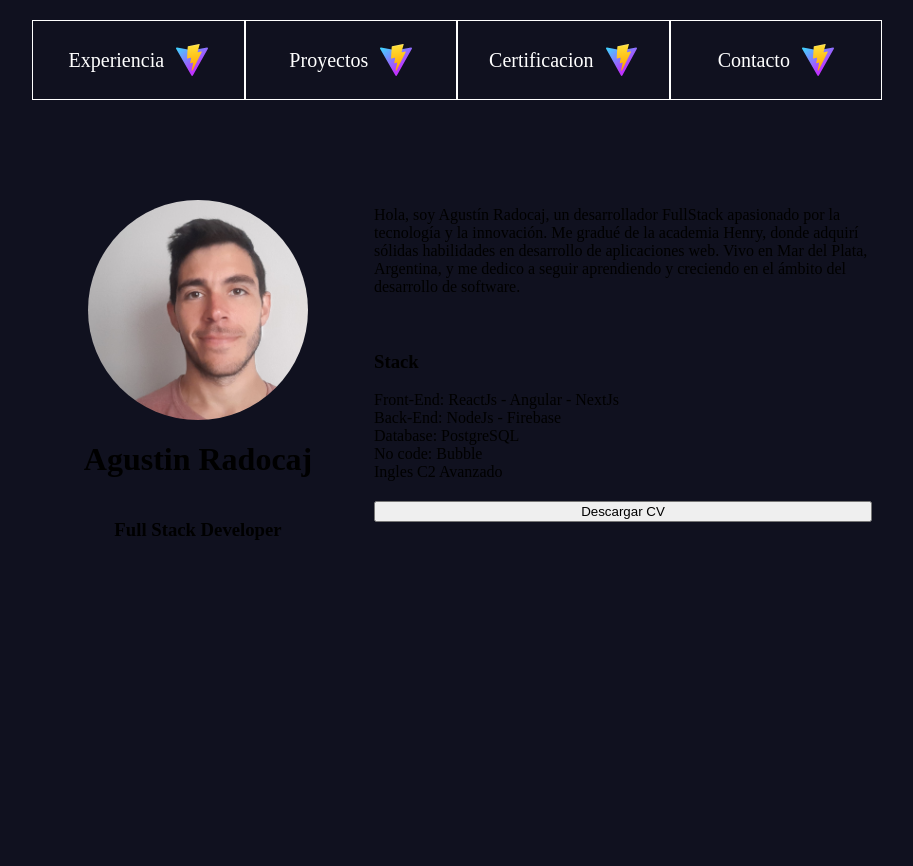
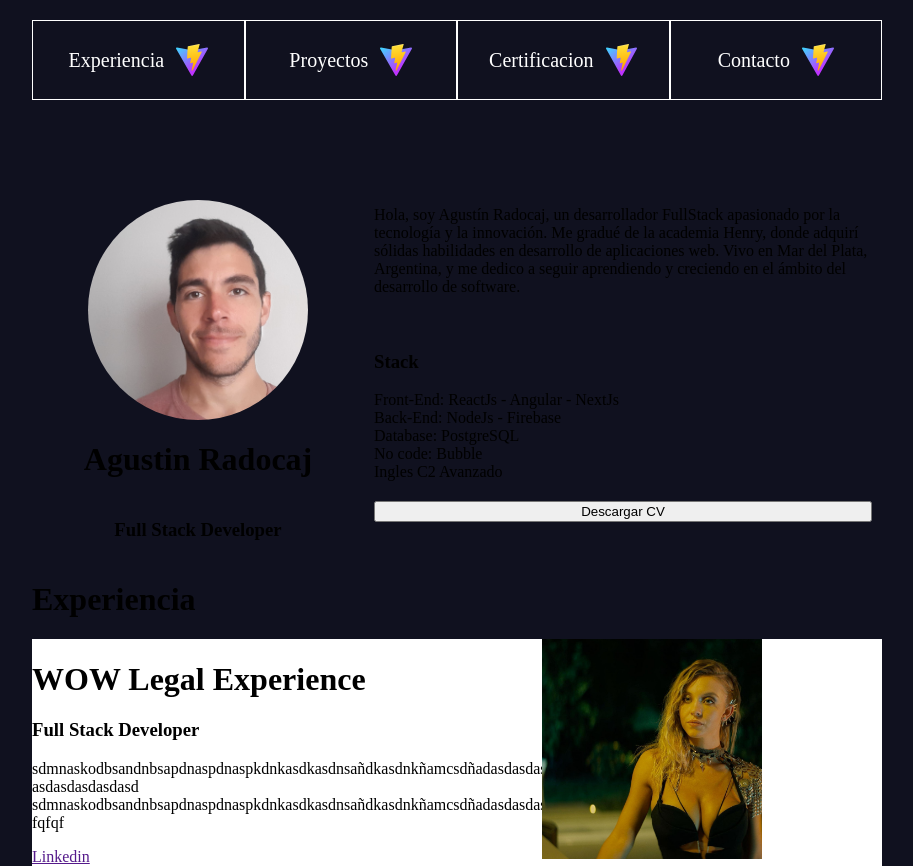
Before and after one commit to AgustinRadocaj/Portfolio-React, a React (Vite) app in the folder portfolio-react/: page / in a window 1280 px wide. Shown: the whole page, without its empty margins (183-1096 px from the left). Before the commit the page ends 800 px from the top, so only its background shows below. Built offline with nearby package versions, Linux system fonts and the light colour scheme.

Commit message:
initial experience card

```diff
--- a/portfolio-react/src/App.jsx
+++ b/portfolio-react/src/App.jsx
@@ -1,6 +1,7 @@
 import './App.css'
 import  {Navbar}  from './Components/Navbar/Navbar'
 import {Info} from './Components/Info/Info'
+import { Experience } from './Components/Experiencie/Experience'
 
 function App() {
 
@@ -9,6 +10,7 @@ function App() {
     <>
       <Navbar/>
       <Info/>
+      <Experience/>
     </>
   )
 }
--- /dev/null
+++ b/portfolio-react/src/Components/Experiencie/Experience.jsx
@@ -0,0 +1,27 @@
+import React from 'react'
+import styles from '../Experiencie/Experience.module.css'
+import wowlogo from '../../assets/placeholder.jpg'
+
+export const Experience = () => {
+  return (
+    <>
+    <h1>Experiencia</h1>
+    <div className={styles.container}>
+        <div className={styles.info}>
+            <h1>WOW Legal Experience</h1>
+            <h3>Full Stack Developer</h3>
+            <p>
+                sdmnaskodbsandnbsapdnaspdnaspkdnkasdkasdnsañdkasdnkñamcsdñadasdasdasdasd
+                asdasdasdasdasd
+                sdmnaskodbsandnbsapdnaspdnaspkdnkasdkasdnsañdkasdnkñamcsdñadasdasdasdasdqqfqf
+                fqfqf
+            </p>
+            <a href="">Linkedin</a>
+        </div>
+        <div className={styles.logo}>
+            <img src={wowlogo} alt="wowlogo"/>
+        </div>
+    </div>
+    </>
+  )
+}
--- /dev/null
+++ b/portfolio-react/src/Components/Experiencie/Experience.module.css
@@ -0,0 +1,20 @@
+.container {
+    display: flex;
+    flex-direction: row;
+    background-color: white;
+    width: 850px;
+}
+
+.info {
+    width: 60%;
+}
+
+.logo {
+    width: 40%;
+}
+
+.logo img {
+    width: 220px;
+    height: 220px;
+    object-fit: cover;
+}
```
Also changed, not shown: portfolio-react/src/assets/placeholder.jpg (added).
